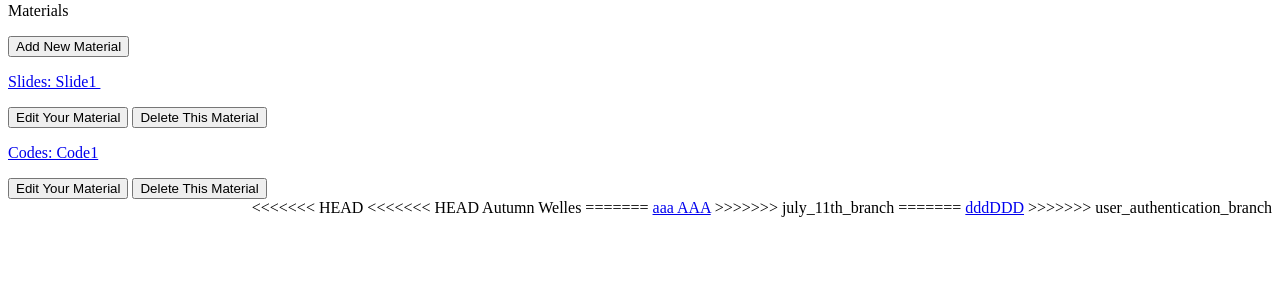
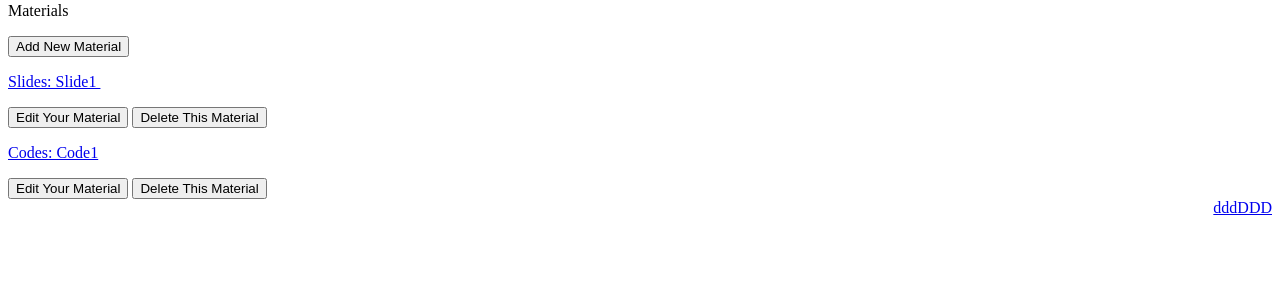
Before and after one commit to jiaoling/gdi, a Django app: a page that uses project/templates/course_view.html in a window 1280 px wide. Shown: the part 499-800 px from the top of the page. Run offline with Django 3.2, Linux system fonts and the light colour scheme; data comes from the database, SQL or seed files in the repository; some libraries are stand-ins or nearby versions.

Commit message:
Merged master fixed conflict

```diff
--- a/project/templates/course_view.html
+++ b/project/templates/course_view.html
@@ -45,15 +45,7 @@
               {% endif%}
         </div>
         <div id='right' style="float:right">
-<<<<<<< HEAD
-<<<<<<< HEAD
-          Autumn Welles
-=======
-          <a href="/instructor/{{course.instructor.f_name|slugify}}-{{course.instructor.l_name|slugify}}-{{course.instructor.pk}}">aaa AAA</a>
->>>>>>> july_11th_branch
-=======
           <a href="/instructor/{{course.instructor.f_name|slugify}}-{{course.instructor.l_name|slugify}}-{{course.instructor.pk}}">{{course.instructor}}</a>
->>>>>>> user_authentication_branch
         </div>
     </div>
 {% endif %}
```
